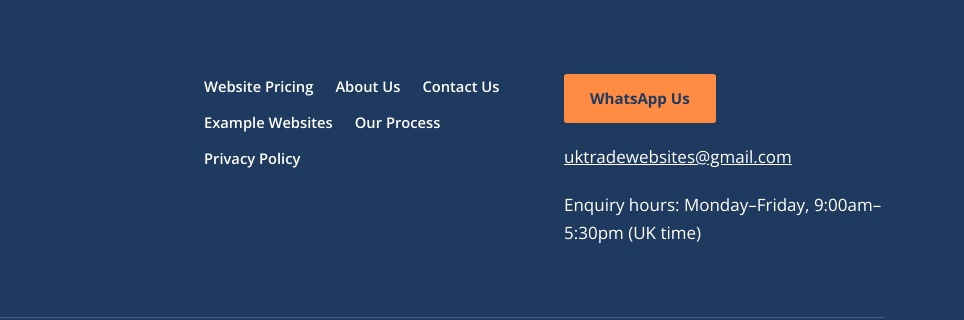
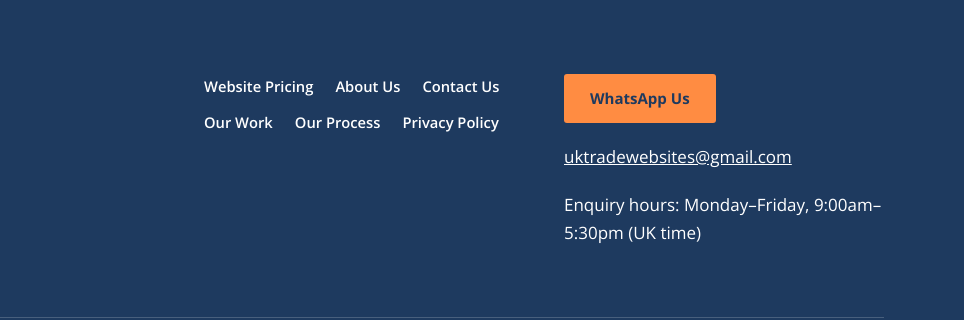
Before and after one commit to jordangreenwebsite/uktradewebsitesv4, an Astro site in the folder astro/: page / in a window 1280 px wide. Shown: the part 6261-6581 px from the top of the page, 316-1280 px from the left. Built offline with nearby package versions, Linux system fonts and the light colour scheme; Astro itself is replaced by a stand-in of ours; a web font is replaced by a local one.

Commit message:
navigation: replace Example Websites with Our Work and preserve old URLs

```diff
--- a/astro/src/components/Footer.astro
+++ b/astro/src/components/Footer.astro
@@ -11,7 +11,7 @@ import {site} from '../data/site';
       <a href="/pricing/">Website Pricing</a>
       <a href="/about-us/">About Us</a>
       <a href="/contact-us/">Contact Us</a>
-      <a href="/example-websites/">Example Websites</a>
+      <a href="/our-work/">Our Work</a>
       <a href="/our-process/">Our Process</a>
       <a href="/privacy-policy/">Privacy Policy</a>
     </nav>
```
